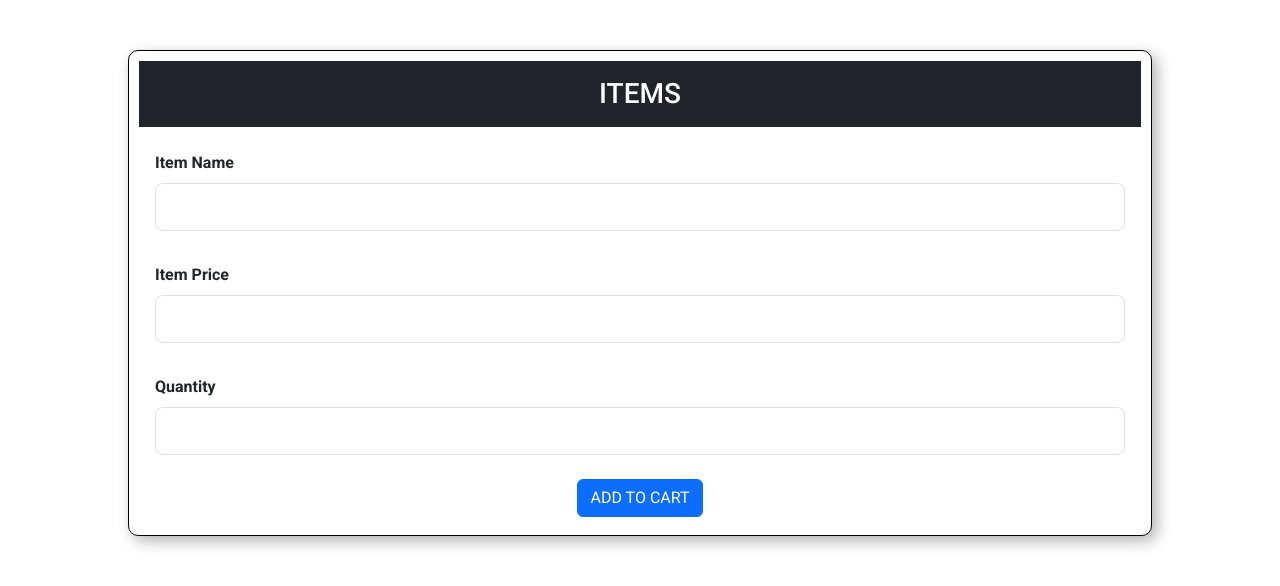
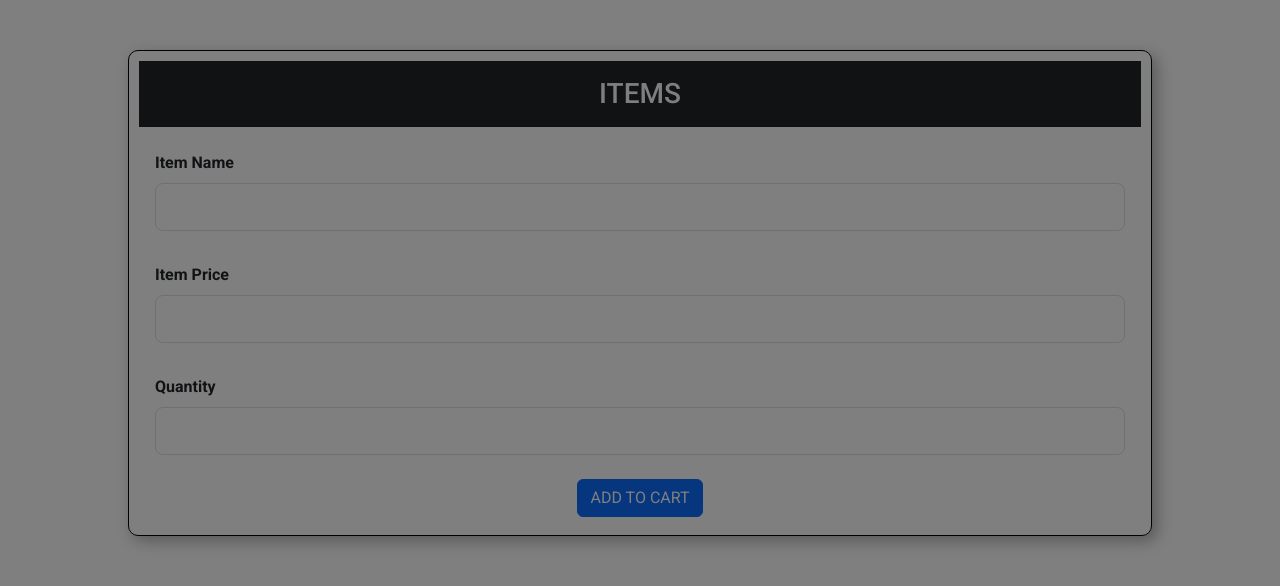
Before and after one commit to iLoveForLoop/react-project1, a React (Vite) app: page / in a window 1280 px wide. Shown: the top 586 px of the page. Built offline with nearby package versions, Linux system fonts and the light colour scheme.

Commit message:
back drop

```diff
--- a/src/App.jsx
+++ b/src/App.jsx
@@ -6,6 +6,7 @@ import Dropdown from "./components/dropdown/dropdown";
 import CustomButton from "./components/button/button";
 
 import "./App.css";
+import Checkout from "./components/checkout/Checkout";
 
 function App() {
 	const [cartItems, setCartItems] = useState([]);
@@ -194,16 +195,30 @@ function App() {
 								/>
 							</div>
 						</div>
-						<div className="ms-2">
-							<p className="mb-0 fs-6">SubTotal: {formatCurrency(subTotal)}</p>
-							<p className="mb-0 fs-6">
-								Shipping Fee: {formatCurrency(shippingFee)}
-							</p>
-							<h5>GrandTotal: {formatCurrency(subTotal + shippingFee)}</h5>
+						<div className="d-flex justify-content-between">
+							<div className="ms-2">
+								<p className="mb-0 fs-6">
+									SubTotal: {formatCurrency(subTotal)}
+								</p>
+								<p className="mb-0 fs-6">
+									Shipping Fee: {formatCurrency(shippingFee)}
+								</p>
+								<h5>GrandTotal: {formatCurrency(subTotal + shippingFee)}</h5>
+							</div>
+
+							<div className="d-flex justify-content-center align-items-center">
+								<CustomButton
+									label="Check Out"
+									variant="warning"
+									innerClass="my-1 me-2"
+									onClick={clearCart}
+								/>
+							</div>
 						</div>
 					</div>
 				)}
 			</div>
+			<Checkout />
 		</div>
 	);
 }
--- /dev/null
+++ b/src/components/checkout/Checkout.css
@@ -0,0 +1,8 @@
+.back-drop{
+    position: fixed;
+    top: 0;
+    left: 0;
+    background: rgba(0, 0, 0, 0.5);
+    width: 100%;
+    height: 100vh;
+}
--- /dev/null
+++ b/src/components/checkout/Checkout.jsx
@@ -0,0 +1,12 @@
+import React from "react";
+import "./Checkout.css";
+
+function Checkout() {
+	return (
+		<div className="back-drop">
+			<div></div>
+		</div>
+	);
+}
+
+export default Checkout;
```
